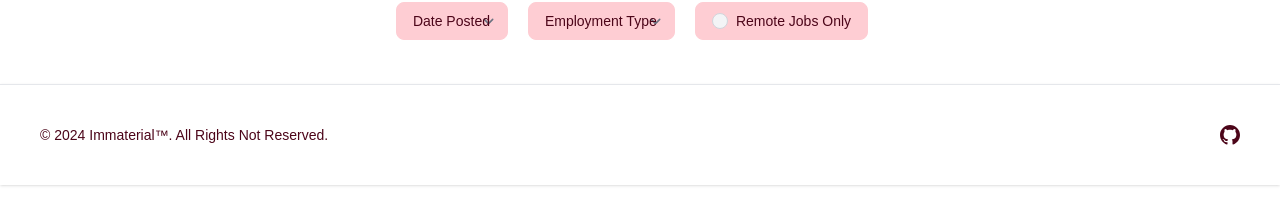
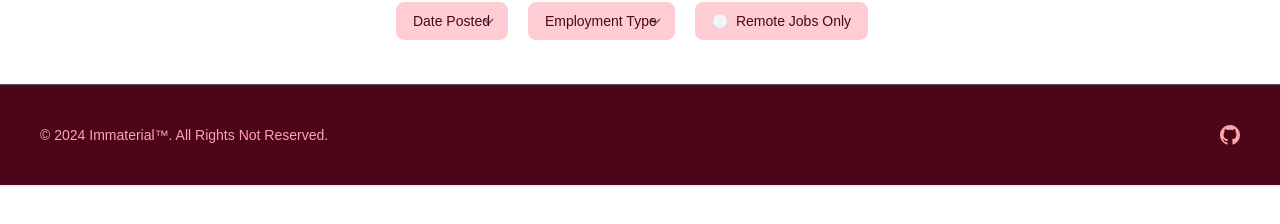
Before and after one commit to porlowska/career-keys, a React (Vite) app in the folder career-keys/: page / in a window 1280 px wide. Shown: the part 470-694 px from the top of the page. Built offline with nearby package versions, Linux system fonts and the light colour scheme.

Commit message:
Amended Css footer

```diff
--- a/career-keys/src/components/Footer.jsx
+++ b/career-keys/src/components/Footer.jsx
@@ -2,12 +2,12 @@
 export default function Footer(){
     return <>
     <footer className="
-    left-0 z-20 w-full border-t border-gray-200 shadow p-6 dark:bg-rose-950 dark:border-gray-600">
+    left-0 z-20 w-full border-t shadow p-6 bg-rose-950 border-gray-600">
 
     <div className="mx-auto max-w-screen-xl p-4 flex justify-between">
-      <span className="text-sm text-rose-950 sm:text-center dark:text-rose-300">© 2024 <a href="#" className="hover:underline">Immaterial™</a>. All Rights Not Reserved.
+      <span className="text-sm sm:text-center text-rose-300">© 2024 <a href="#" className="hover:underline">Immaterial™</a>. All Rights Not Reserved.
     </span>
-    <span className="text-sm text-rose-950 sm:text-center dark:text-rose-300"><a href="https://github.com/porlowska/career-keys/"><svg
+    <span className="text-sm sm:text-center text-rose-300"><a href="https://github.com/porlowska/career-keys/"><svg
   xmlns="http://www.w3.org/2000/svg"
   className="h-5 w-5"
   fill="currentColor"
```
